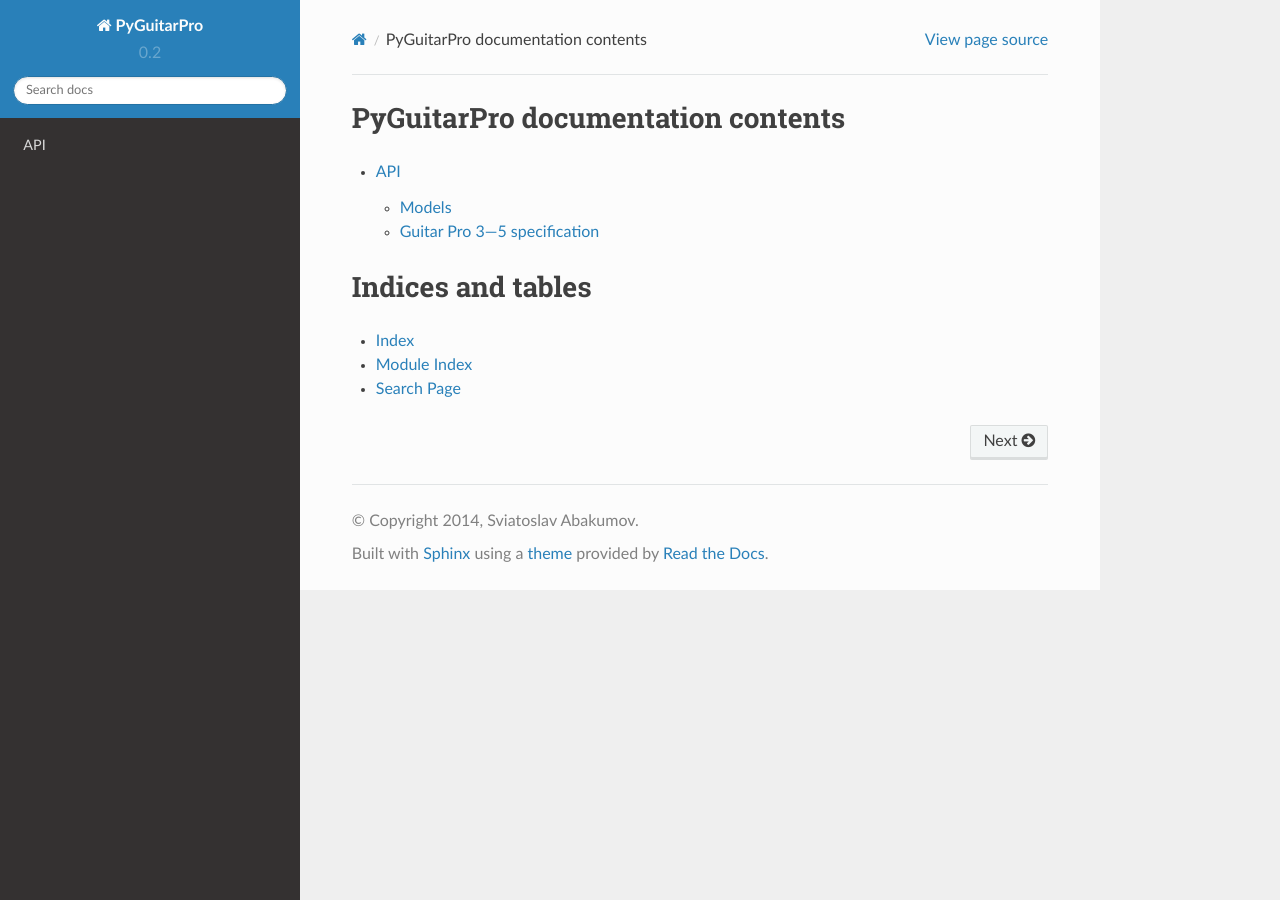
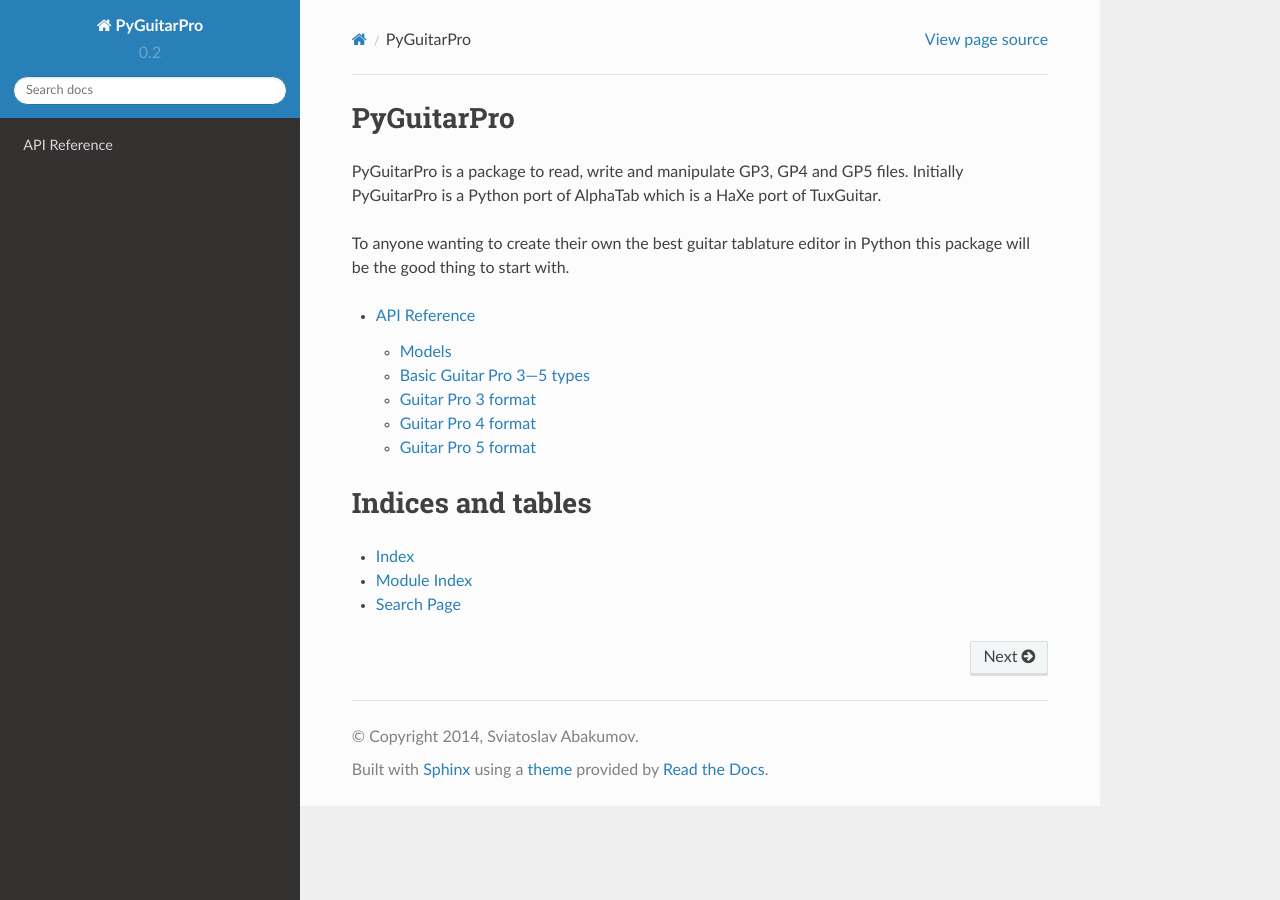
Before and after one commit to Perlence/PyGuitarPro, a Sphinx documentation site: the page built from docs/index.rst, in a window 1280 px wide. Built offline with Sphinx 7.4.7 and the Read the Docs theme 2.0.0, drawn with Linux system fonts in a browser that asks for light colours; pages that are not in the unit, such as notebooks, are missing from menus.

Commit message:
Modified docs structure

```diff
--- a/docs/base.rst
+++ /dev/null
@@ -1,6 +0,0 @@
-Models
-======
-
-.. automodule:: guitarpro.base
-   :members:
-   :undoc-members:
--- a/docs/conf.py
+++ b/docs/conf.py
@@ -25,7 +25,8 @@
 
 # Add any Sphinx extension module names here, as strings. They can be extensions
 # coming with Sphinx (named 'sphinx.ext.*') or your custom ones.
-extensions = ['sphinx.ext.autodoc', 'sphinx.ext.intersphinx', 'sphinx.ext.coverage', 'sphinx.ext.viewcode']
+extensions = ['sphinx.ext.autodoc', 'sphinx.ext.intersphinx',
+              'sphinx.ext.coverage', 'sphinx.ext.viewcode']
 
 # Add any paths that contain templates here, relative to this directory.
 templates_path = ['_templates']
--- a/docs/index.rst
+++ b/docs/index.rst
@@ -1,13 +1,21 @@
 .. _contents:
 
-PyGuitarPro documentation contents
-==================================
+PyGuitarPro
+===========
+
+PyGuitarPro is a package to read, write and manipulate GP3, GP4 and GP5 files.
+Initially PyGuitarPro is a Python port of AlphaTab which is a HaXe port of
+TuxGuitar.
+
+To anyone wanting to create their own the best guitar tablature editor in
+Python this package will be the good thing to start with.
 
 .. toctree::
    :maxdepth: 2
 
-   intro
-   api
+   pyguitarpro/intro
+   pyguitarpro/api
+
 
 Indices and tables
 ==================
--- a/docs/spec35.rst
+++ b/docs/pyguitarpro/api.rst
@@ -1,8 +1,15 @@
-Guitar Pro 3—5 specification
-============================
+API Reference
+=============
 
-Basic types
------------
+Models
+------
+
+.. automodule:: guitarpro.base
+   :members:
+
+
+Basic Guitar Pro 3—5 types
+--------------------------
 
 .. _byte:
 
```
Also changed, not shown: docs/api.rst (deleted, +0 -8 lines), 2 other files.
